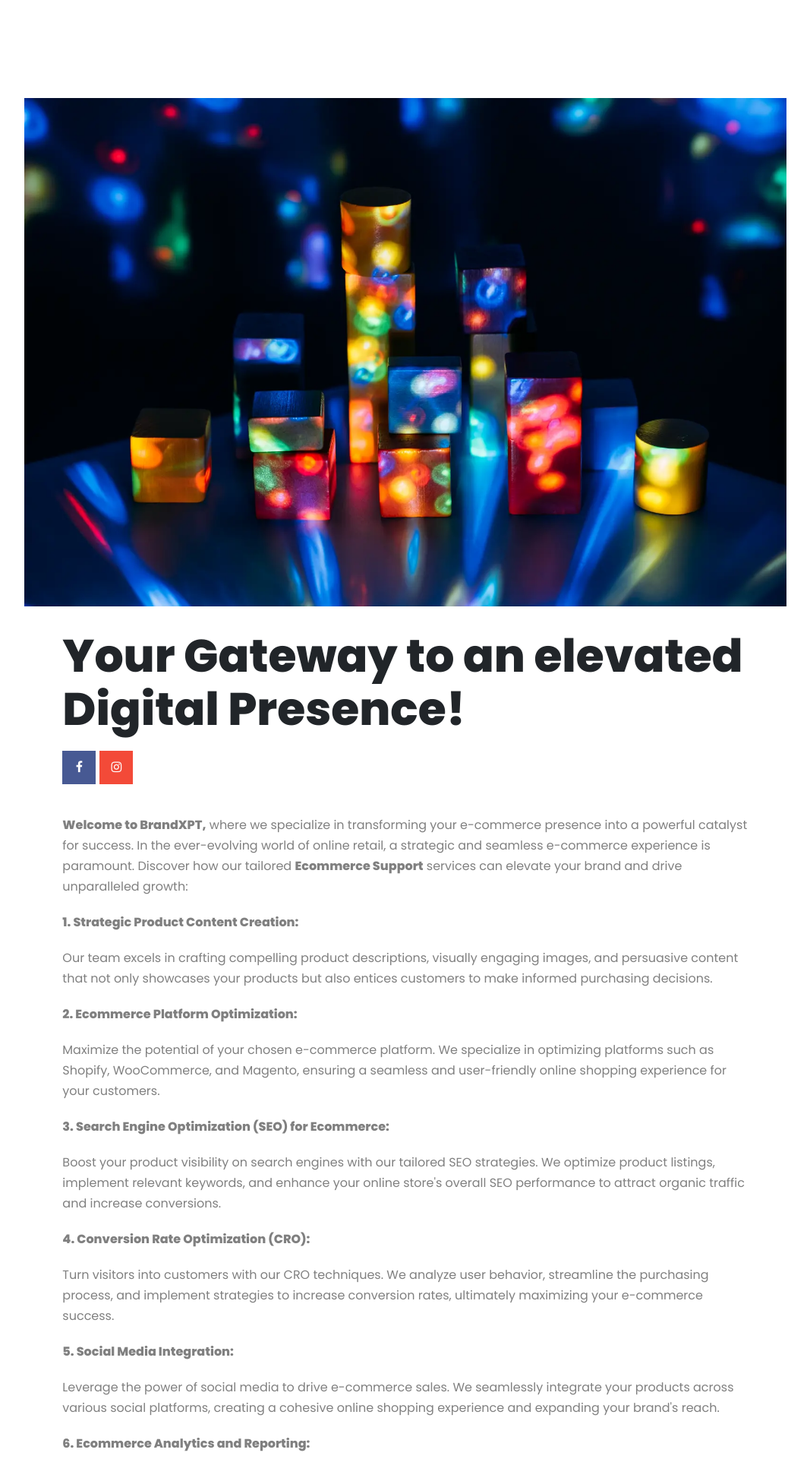
After one commit to srivardhanrr/brandxptnew, a Django app: page /ecommerce_support/ in a window 1280 px wide. The commit adds this page. Shown: the part 621-2541 px from the top of the page at 76% size, without its empty margins (106-1173 px from the left). Run offline with Django 5.2, Linux system fonts and the light colour scheme; some libraries are stand-ins or nearby versions; some web fonts are replaced.

Commit message:
Minor Changes

```diff
--- a/home/urls.py
+++ b/home/urls.py
@@ -1,6 +1,5 @@
 from django.urls import path
-from .views import home, project_detail, contact, service, project, subscribe, brand_growth, digital_solutions
-
+from .views import home, project_detail, contact, service, project, subscribe, brand_growth, digital_solutions, ecommerce_support
 
 urlpatterns = [
     path('', home, name="home"),
@@ -11,4 +10,5 @@ urlpatterns = [
     path('subscribe/', subscribe, name='subscribe'),
     path('brand-growth/', brand_growth, name="brand_growth"),
     path('digital_solutions/', digital_solutions, name="digital_solutions"),
+    path('ecommerce_support/', ecommerce_support, name="ecommerce_support"),
 ]
--- a/home/views.py
+++ b/home/views.py
@@ -16,6 +16,10 @@ def brand_growth(request):
 
 def digital_solutions(request):
     return render(request, 'home/digital_solutions.html')
+
+
+def ecommerce_support(request):
+    return render(request, 'home/ecommerce_support.html')
 
 
 def project_detail(request, pk):
--- a/templates/footer.html
+++ b/templates/footer.html
@@ -7,8 +7,8 @@
             talk to us?</h2>
         <h5>Say hello@brandxpt.com </h5>
         <ul>
-            <li><a href="#"><i class="fa fa-facebook"></i></a></li>
-            <li><a href="#"><i class="fa fa-instagram"></i></a></li>
+            <li><a href="https://www.facebook.com/brandxpt/"><i class="fa fa-facebook"></i></a></li>
+            <li><a href="https://www.instagram.com/brandxpt/"><i class="fa fa-instagram"></i></a></li>
 {#            <li><a href="#"><i class="fa fa-behance"></i></a></li>#}
 {#            <li><a href="#"><i class="fa fa-google-plus"></i></a></li>#}
 {#            <li><a href="#"><i class="fa fa-youtube-play"></i></a></li>#}
--- /dev/null
+++ b/templates/home/ecommerce_support.html
@@ -0,0 +1,126 @@
+{% extends 'base.html' %}
+{% load static %}
+
+{% block body %}
+    <header class="page-header">
+        <div class="video-bg">
+            <video src="https://sheltersearch.b-cdn.net/video.mp4" autoplay muted loop></video>
+        </div>
+        <!-- end video-bg -->
+        <div class="inner">
+            <h2 data-text="ECOMMERCE SUPPORT">ECOMMERCE SUPPORT</h2>
+            <p>Your Gateway to an elevated Digital Presence!</p>
+        </div>
+        <!-- end inner -->
+        <ul class="social-media">
+            <li><a href="https://www.facebook.com/brandxpt/"><i class="fa fa-facebook"></i></a></li>
+            <li><a href="https://www.instagram.com/brandxpt/"><i class="fa fa-instagram"></i></a></li>
+        </ul>
+        <div class="scroll-down"><b>SCROLL DOWN</b><span></span></div>
+        <!-- end scroll-down -->
+    </header>
+    <!-- end page-header -->
+    <div class="page-header-spacing"></div>
+    <!-- end page-header-spacing -->
+    <main>
+        <section class="news">
+            <div class="container">
+                <div class="row justify-content-center">
+                    <div class="col-md-10">
+                        <div class="post post-single wow fadeIn">
+                            <figure class="post-image"><img src="{% static 'assets/images/digital_solutions.webp' %}"
+                                                            alt="Image">
+                            </figure>
+                            <div class="post-content">
+                                {#         	<div class="author">#}
+                                {#          	<img src="{% static 'assets/images/avatar01.jpg' %}" alt="Image">#}
+                                {#          	<span>by <b>Jack Daniels</b></span>#}
+                                {#          </div>#}
+                                <!-- end author -->
+                                {#         		<ul class="post-categories">#}
+                                {#         		<li><a href="#">Development</a></li>#}
+                                {#         		<li><a href="#">WordPress</a></li>#}
+                                {#         		<li><a href="#">Design</a></li>#}
+                                {#         		</ul>#}
+                                <h2 class="post-title">Your Gateway to an elevated Digital Presence!</h2>
+                                {#          <small class="post-date">February 21,2018</small>#}
+                                <ul class="social-share">
+                                    <li class="facebook"><a href="#"><i class="fa fa-facebook"></i></a></li>
+                                    {#			<li class="twitter"><a href="#"><i class="fa fa-twitter"></i></a></li>#}
+                                    <li class="google-plus"><a href="#"><i class="fa fa-instagram"></i></a></li>
+                                    {#			<li class="linkedin"><a href="#"><i class="fa fa-linkedin"></i></a></li>#}
+                                    {#			<li class="youtube"><a href="#"><i class="fa fa-youtube-play"></i></a></li>#}
+                                </ul>
+
+
+                                <p><strong>Welcome to BrandXPT,</strong> where we specialize in transforming your
+                                    e-commerce presence into a powerful catalyst for success. In the ever-evolving world
+                                    of online retail, a strategic and seamless e-commerce experience is paramount.
+                                    Discover how our tailored <strong>Ecommerce Support</strong> services can elevate
+                                    your brand and drive unparalleled growth:</p>
+
+                                <p><strong>1. Strategic Product Content Creation:</strong></p>
+                                <p> Our team excels in crafting
+                                    compelling product descriptions, visually engaging images, and persuasive content
+                                    that not only showcases your products but also entices customers to make informed
+                                    purchasing decisions.</p>
+
+                                <p><strong>2. Ecommerce Platform Optimization:</strong></p>
+                                <p>Maximize the potential of your
+                                    chosen e-commerce platform. We specialize in optimizing platforms such as Shopify,
+                                    WooCommerce, and Magento, ensuring a seamless and user-friendly online shopping
+                                    experience for your customers.</p>
+
+                                <p><strong>3. Search Engine Optimization (SEO) for Ecommerce:</strong></p>
+                                <p>Boost your
+                                    product visibility on search engines with our tailored SEO strategies. We optimize
+                                    product listings, implement relevant keywords, and enhance your online store's
+                                    overall SEO performance to attract organic traffic and increase conversions.</p>
+
+                                <p><strong>4. Conversion Rate Optimization (CRO):</strong></p>
+                                <p> Turn visitors into customers
+                                    with our CRO techniques. We analyze user behavior, streamline the purchasing
+                                    process, and implement strategies to increase conversion rates, ultimately
+                                    maximizing your e-commerce success.</p>
+
+                                <p><strong>5. Social Media Integration:</strong></p>
+                                <p>Leverage the power of social media to
+                                    drive e-commerce sales. We seamlessly integrate your products across various social
+                                    platforms, creating a cohesive online shopping experience and expanding your brand's
+                                    reach.</p>
+
+                                <p><strong>6. Ecommerce Analytics and Reporting:</strong></p>
+                                <p> Gain valuable insights into
+                                    your e-commerce performance. Our analytics and reporting services provide a
+                                    comprehensive overview of customer behavior, allowing you to make data-driven
+                                    decisions to further enhance your e-commerce strategy.</p>
+
+                                <p><strong>7. Customer Engagement Strategies:</strong></p>
+                                <p> Foster lasting connections with
+                                    your customers through personalized engagement strategies. From email campaigns to
+                                    loyalty programs, we implement tactics that keep your brand top-of-mind and
+                                    encourage repeat business.</p>
+
+                                <p>At <strong>BrandXPT</strong>, our <strong>Ecommerce Support</strong> services go
+                                    beyond transactions; we focus on building a dynamic and sustainable online shopping
+                                    ecosystem for your brand. Partner with us to elevate your e-commerce presence,
+                                    captivate your audience, and unlock the full potential of your online store.
+                                    Experience the difference with <strong>BrandXPT</strong>, where innovation meets
+                                    e-commerce excellence.</p>
+
+
+                            </div>
+                            <!-- end post-content -->
+                        </div>
+                        <!-- end post -->
+                    </div>
+                    <!-- end col-10 -->
+                </div>
+                <!-- end row -->
+            </div>
+            <!-- end container -->
+        </section>
+        <!-- end news -->
+        {% include 'footer.html' %}
+    </main>
+{% endblock %}
--- a/templates/home/index.html
+++ b/templates/home/index.html
@@ -58,8 +58,8 @@
         </div>
         <!-- end slider -->
         <ul class="social-media">
-            <li><a href="#"><i class="fa fa-facebook"></i></a></li>
-            <li><a href="#"><i class="fa fa-instagram"></i></a></li>
+            <li><a href="https://www.facebook.com/brandxpt/"><i class="fa fa-facebook"></i></a></li>
+            <li><a href="https://www.instagram.com/brandxpt/"><i class="fa fa-instagram"></i></a></li>
             {#            <li><a href="#"><i class="fa fa-dribbble"></i></a></li>#}
             {#            <li><a href="#"><i class="fa fa-linkedin"></i></a></li>#}
             {#            <li><a href="#"><i class="fa fa-youtube-play"></i></a></li>#}
--- a/templates/navbar.html
+++ b/templates/navbar.html
@@ -15,7 +15,7 @@
 {#        </ul>#}
       </li>
       <li><a href="{% url 'digital_solutions' %}">Digital Solutions</a></li>
-      <li><a href="#">E-commerce Support</a>
+      <li><a href="{% url 'ecommerce_support' %}">E-commerce Support</a>
 {#        <ul>#}
 {#          <li><a href="showcases-four-cols.html">4 Columns</a></li>#}
 {#          <li><a href="showcases-three-cols.html">3 Columns</a></li>#}
```
